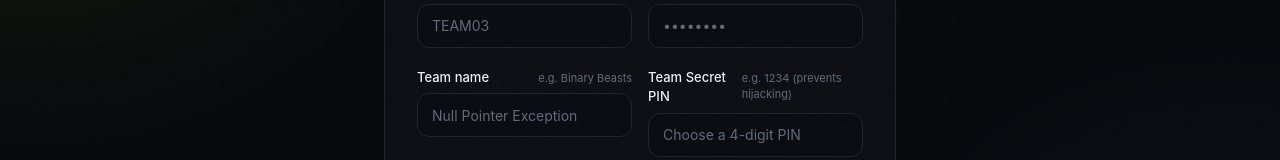
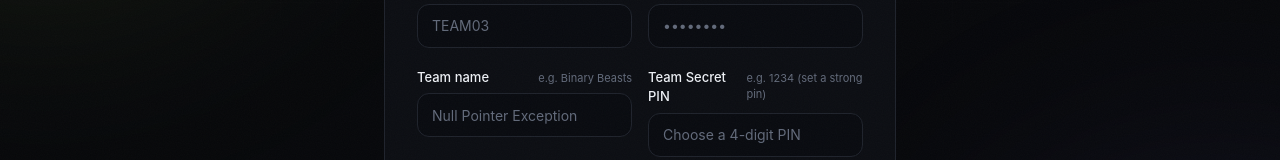
Before and after one commit to nikhil123421/escapethecompiler, a React (Vite) app in the folder frontend/: page /login in a window 1280 px wide. Shown: the part 334-494 px from the top of the page. Built offline with nearby package versions, Linux system fonts and the light colour scheme; no server answers.

Commit message:
minor changes

```diff
--- a/frontend/src/pages/LoginPage.tsx
+++ b/frontend/src/pages/LoginPage.tsx
@@ -122,7 +122,7 @@ export function LoginPage() {
               />
             </Field>
 
-            <Field label="Team Secret PIN" htmlFor="team-pin" hint="e.g. 1234 (prevents hijacking)">
+            <Field label="Team Secret PIN" htmlFor="team-pin" hint="e.g. 1234 (set a strong pin)">
               <Input
                 id="team-pin"
                 type="password"
```
